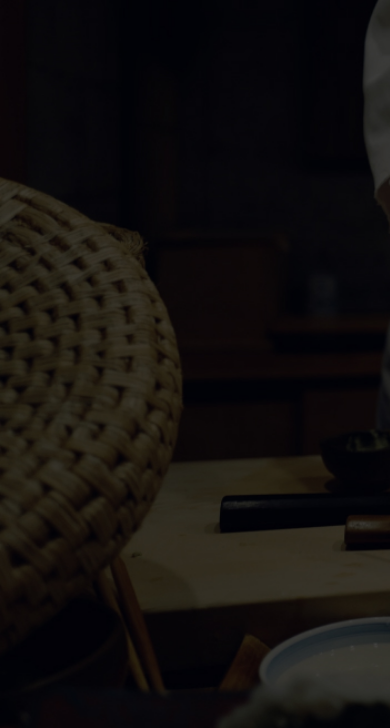
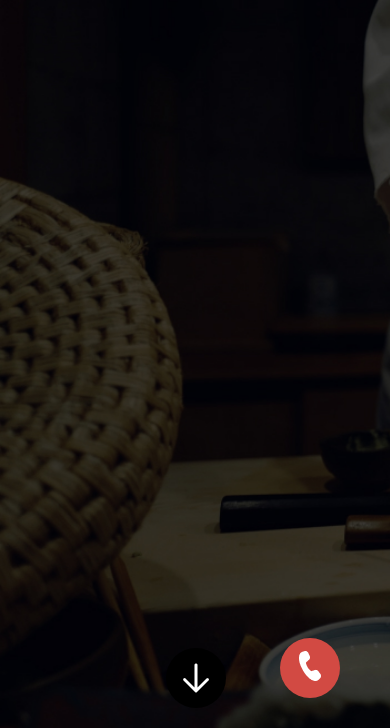
Before and after one commit to gultaj418/alfa-sushi, a plain HTML site: page index.html in a window 390 px wide. Shown: the part 116-844 px from the top of the page. Drawn offline with nearby package versions, Linux system fonts and the light colour scheme.

Commit message:
call icon and arrow icon in responsiveness

```diff
--- a/css/responsive.css
+++ b/css/responsive.css
@@ -33,6 +33,13 @@
     flex-direction: row;
   }
 
+  .arrow-down-icon {
+    right: 42%;
+    display: flex;
+    bottom: 20px;
+    position: absolute;
+  }
+
   .arrow-up-icon {
     margin-left: 0px;
   }
@@ -56,6 +63,12 @@
   }
 
   .branches {
+    display: none;
+  }
+  .call {
+    display: flex;
+  }
+  .second-line-menu {
     display: none;
   }
 }
@@ -94,10 +107,6 @@
   .price {
     position: static;
     margin-left: 5px;
-  }
-
-  .second-line-menu {
-    display: none;
   }
 
   .contact {
--- a/css/style.css
+++ b/css/style.css
@@ -470,6 +470,20 @@ p {
 
 /*------------------------------Contact (Get in touch section starts)---------------------------- */
 
+.call {
+  background-color: var(--context-red);
+  width: 60px;
+  height: 60px;
+  border-radius: 50%;
+  display: flex;
+  justify-content: center;
+  align-items: center;
+  position: fixed;
+  bottom: 30px;
+  right: 50px;
+  display: none;
+}
+
 #contact {
   padding-bottom: 50px;
 }
--- a/index.html
+++ b/index.html
@@ -111,6 +111,7 @@
         </ul>
       </div>
     </header>
+
     <section id="new">
       <div class="tag tag-new">
         <h4>NEW</h4>
@@ -119,6 +120,13 @@
       <div class="arrow-icon arrow-down-icon">
         <img src="./assets/images/Group (4).png" alt="" />
       </div>
+
+      <div class="call">
+        <a href="tel:+99450 366 77 70">
+          <img src="./assets/images/Vector.png" alt="" />
+        </a>
+      </div>
+
       <div class="list-cards">
         <div class="cards">
           <img src="./assets/images/sushi-card-1.jpg" alt="" />
```
Also changed, not shown: assets/images/Vector.png (added).
